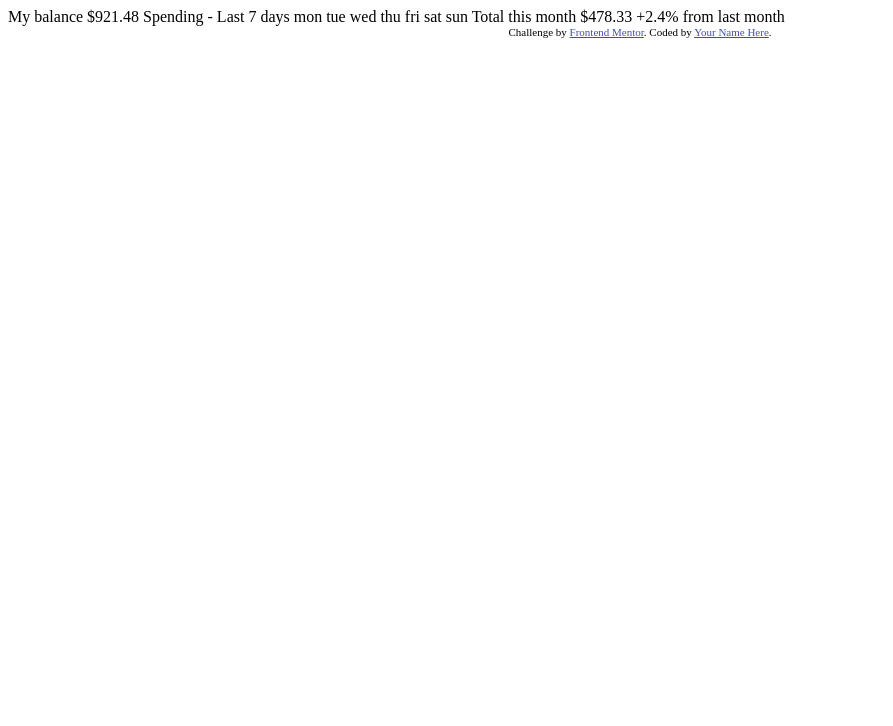
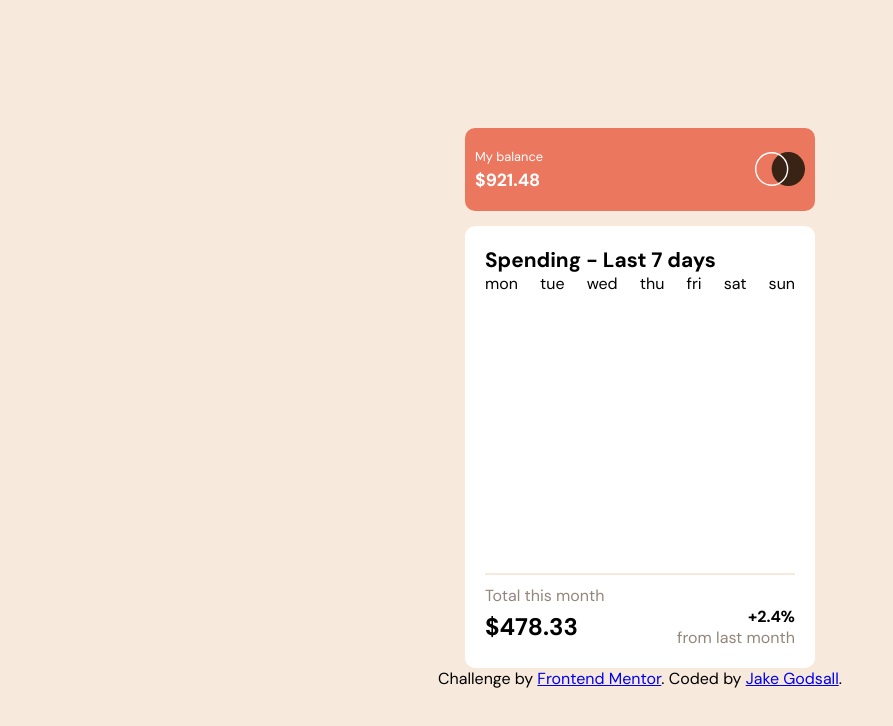
Before and after one commit to jakegodsall/expenses-chart-component-frontend-practice, a plain HTML site: page index.html in a window 1280 px wide. Shown: the whole page, without its empty margins (0-893 px from the left). Drawn offline with Linux system fonts and the light colour scheme.

Commit message:
all components except visualisation styled

```diff
--- a/index.html
+++ b/index.html
@@ -1,43 +1,88 @@
 <!DOCTYPE html>
 <html lang="en">
+
 <head>
   <meta charset="UTF-8">
-  <meta name="viewport" content="width=device-width, initial-scale=1.0"> <!-- displays site properly based on user's device -->
+  <meta name="viewport" content="width=device-width, initial-scale=1.0">
+  <!-- displays site properly based on user's device -->
 
   <link rel="icon" type="image/png" sizes="32x32" href="./images/favicon-32x32.png">
 
   <title>Frontend Mentor | Expenses chart component</title>
 
-  <!-- Feel free to remove these styles or customise in your own stylesheet 👍 -->
-  <style>
-    .attribution { font-size: 11px; text-align: center; }
-    .attribution a { color: hsl(228, 45%, 44%); }
-  </style>
+  <!-- Custom Stylesheet -->
+  <link rel="stylesheet" href="dist/main.css">
 </head>
+
 <body>
 
-  My balance
-  $921.48
 
-  Spending - Last 7 days
+  <div class="grid">
+    <div class="grid__balance">
+      <div class="grid__balance-text">
+        <p>My balance</p>
+        <h2>$921.48</h2>
+      </div>
 
-  mon
-  tue
-  wed
-  thu
-  fri
-  sat
-  sun
+      <img class="grid__balance-image" src="images/logo.svg" alt="Logo">
 
-  Total this month
-  $478.33
+    </div>
+    <div class="grid__main">
+      <h2>Spending - Last 7 days</h2>
+      <div class="visualisation">
+        <div class="mon">
+          <div class="mon__bar"></div>
+          <p class="mon__text">mon</p>
+        </div>
+        <div class="tue">
+          <div class="tue__bar"></div>
+          <p class="tue__text">tue</p>
+        </div>
+        <div class="wed">
+          <div class="wed__bar"></div>
+          <p class="wed__text">wed</p>
+        </div>
+        <div class="thu">
+          <div class="thy__bar"></div>
+          <p class="thu__text">thu</p>
+        </div>
+        <div class="fri">
+          <div class="fri__bar"></div>
+          <p class="fri__text">fri</p>
+        </div>
+        <div class="sat">
+          <div class="sat__bar"></div>
+          <p class="sat__text">sat</p>
+        </div>
+        <div class="sun">
+          <div class="sun__bar"></div>
+          <p class="sun__text">sun</p>
+        </div>
+      </div>
+      <div class="insights">
+        <p>Total this month</p>
+        <div class="insights__balance">
+          <h2 class="balance-amount">$478.33</h2>
+          <div class="insights__change">
+            <p class="percent-change">+2.4%</p>
+            <p>from last month</p>
+          </div>
+        </div>
+      </div>
+    </div>
 
-  +2.4%
-  from last month
+  </div>
+  </div>
+
+
+
+
 
   <div class="attribution">
     Challenge by <a href="https://www.frontendmentor.io?ref=challenge" target="_blank">Frontend Mentor</a>.
-    Coded by <a href="#">Your Name Here</a>.
+    Coded by <a href="https://github.com/jakegodsall">Jake Godsall</a>.
   </div>
+  <script src="js/script.js"></script>
 </body>
+
 </html>
--- /dev/null
+++ b/scss/abstracts/_colors.scss
@@ -0,0 +1,8 @@
+:root {
+    --soft-red: hsl(10, 79%, 65%);
+    --cyan: hsl(186, 34%, 60%);
+    --dark-brown: hsl(25, 47%, 15%);
+    --medium-brown: hsl(28, 10%, 53%);
+    --cream: hsl(27, 66%, 92%);
+    --very-pale-orange: hsl(33, 100%, 98%);
+}
--- /dev/null
+++ b/scss/abstracts/_index.scss
@@ -0,0 +1,2 @@
+@forward 'variables';
+@forward 'colors';
--- /dev/null
+++ b/scss/abstracts/_variables.scss
@@ -0,0 +1,4 @@
+:root {
+    --font-size: 18px;
+    --border-rad: 10px;
+}
--- /dev/null
+++ b/scss/base/_boilerplate.scss
@@ -0,0 +1,9 @@
+:root {
+    box-sizing: border-box;
+}
+
+*,
+*::before,
+*::after {
+    box-sizing: inherit;
+}
--- /dev/null
+++ b/scss/base/_index.scss
@@ -0,0 +1,2 @@
+@forward 'boilerplate';
+@forward 'typography';
--- /dev/null
+++ b/scss/base/_typography.scss
@@ -0,0 +1,10 @@
+@import url('https://fonts.googleapis.com/css2?family=DM+Sans:wght@400;700&display=swap');
+
+:root {
+    font-family: 'DM Sans', sans-serif;
+}
+
+h2,
+p {
+    margin: 0;
+}
--- /dev/null
+++ b/scss/components/_index.scss
@@ -0,0 +1 @@
+@forward 'visualisation';
--- /dev/null
+++ b/scss/components/_visualisation.scss
@@ -0,0 +1,6 @@
+.visualisation {
+    width: 100%;
+    aspect-ratio: 1 / 1;
+    display: flex;
+    justify-content: space-between;
+}
--- /dev/null
+++ b/scss/layout/_grid.scss
@@ -0,0 +1,83 @@
+.grid {
+    width: 350px;
+    display: grid;
+    grid-template-columns: 1fr;
+    grid-template-rows: auto auto auto;
+
+    &__balance {
+        color: #fff;
+        background-color: var(--soft-red);
+        display: flex;
+        flex-direction: row;
+        align-items: center;
+        justify-content: space-between;
+        border-radius: var(--border-rad);
+        padding: 20px 10px;
+    }
+
+    &__balance-text {
+        display: flex;
+        flex-direction: column;
+
+
+
+        p {
+            font-size: .8rem;
+            margin-bottom: 2px;
+        }
+
+        h2 {
+            margin-top: 2px;
+            font-size: 1.1rem;
+        }
+    }
+
+
+    &__balance-image {
+        width: 50px;
+        height: auto;
+    }
+
+    &__main {
+        padding: 20px;
+        margin-top: 15px;
+        display: flex;
+        flex-direction: column;
+        background-color: #fff;
+        border-radius: var(--border-rad);
+
+        h2 {
+            font-size: 1.3rem;
+        }
+
+        .insights {
+            border-top: 2px solid var(--cream);
+            padding-top: 10px;
+            color: var(--medium-brown);
+
+            &__balance {
+                display: flex;
+                justify-content: space-between;
+                align-items: center;
+
+
+                .balance-amount {
+                    color: #000;
+                    font-size: 1.5rem;
+                }
+            }
+
+            &__change {
+                display: flex;
+                flex-direction: column;
+
+
+                .percent-change {
+                    text-align: right;
+                    font-weight: 600;
+                    color: #000;
+                }
+            }
+        }
+    }
+}
--- /dev/null
+++ b/scss/layout/_index.scss
@@ -0,0 +1 @@
+@forward 'grid';
--- /dev/null
+++ b/scss/main.scss
@@ -0,0 +1,5 @@
+@forward 'abstracts';
+@forward 'base';
+@forward 'components';
+@forward 'layout';
+@forward 'pages';
--- /dev/null
+++ b/scss/pages/_expenses_view.scss
@@ -0,0 +1,8 @@
+body {
+    height: 100vh;
+    background-color: var(--cream);
+    display: flex;
+    flex-direction: column;
+    align-items: center;
+    justify-content: center;
+}
--- /dev/null
+++ b/scss/pages/_index.scss
@@ -0,0 +1 @@
+@forward 'expenses_view';
```
Also changed, not shown: dist/main.css (added), js/script.js (added), 1 other file.
